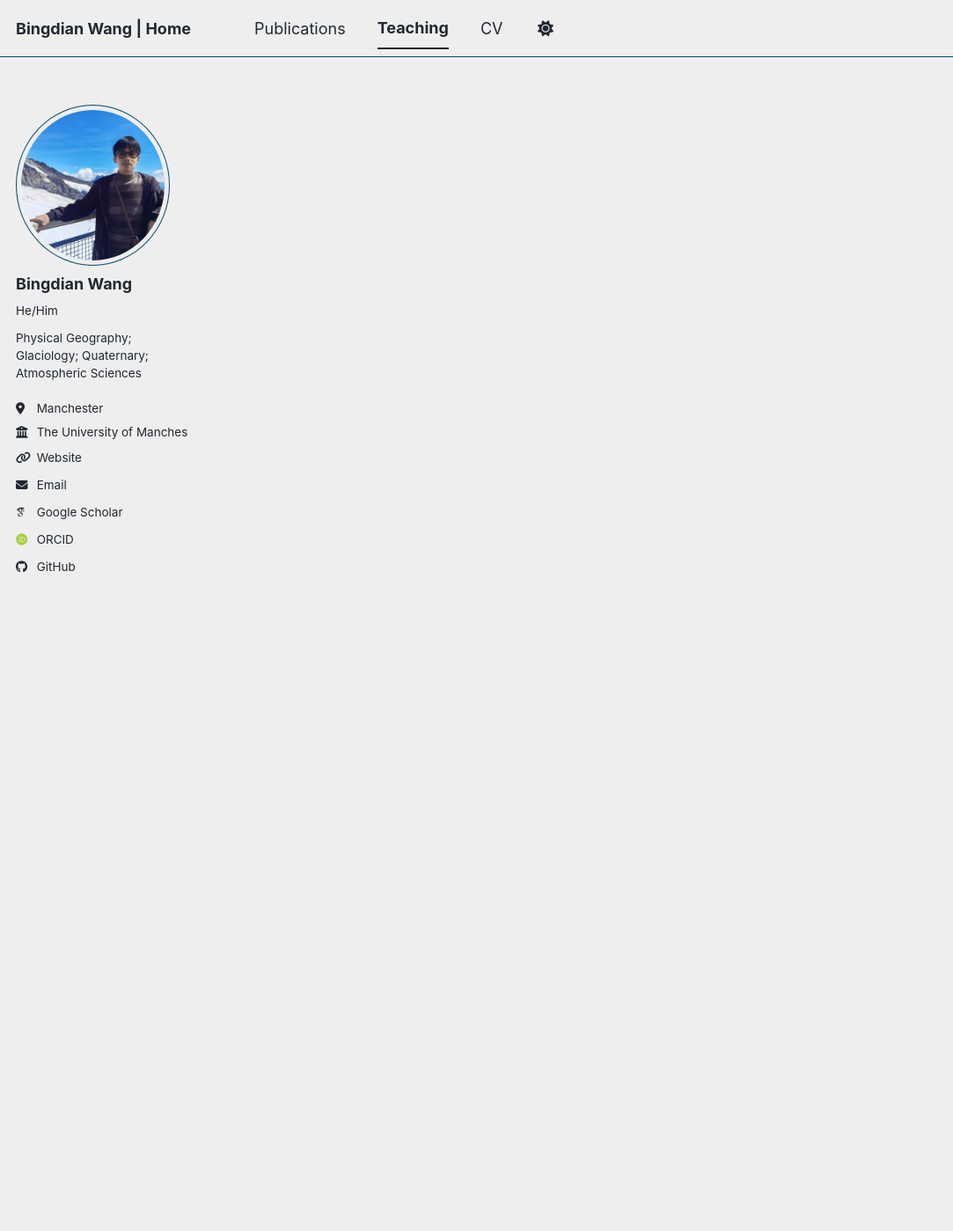
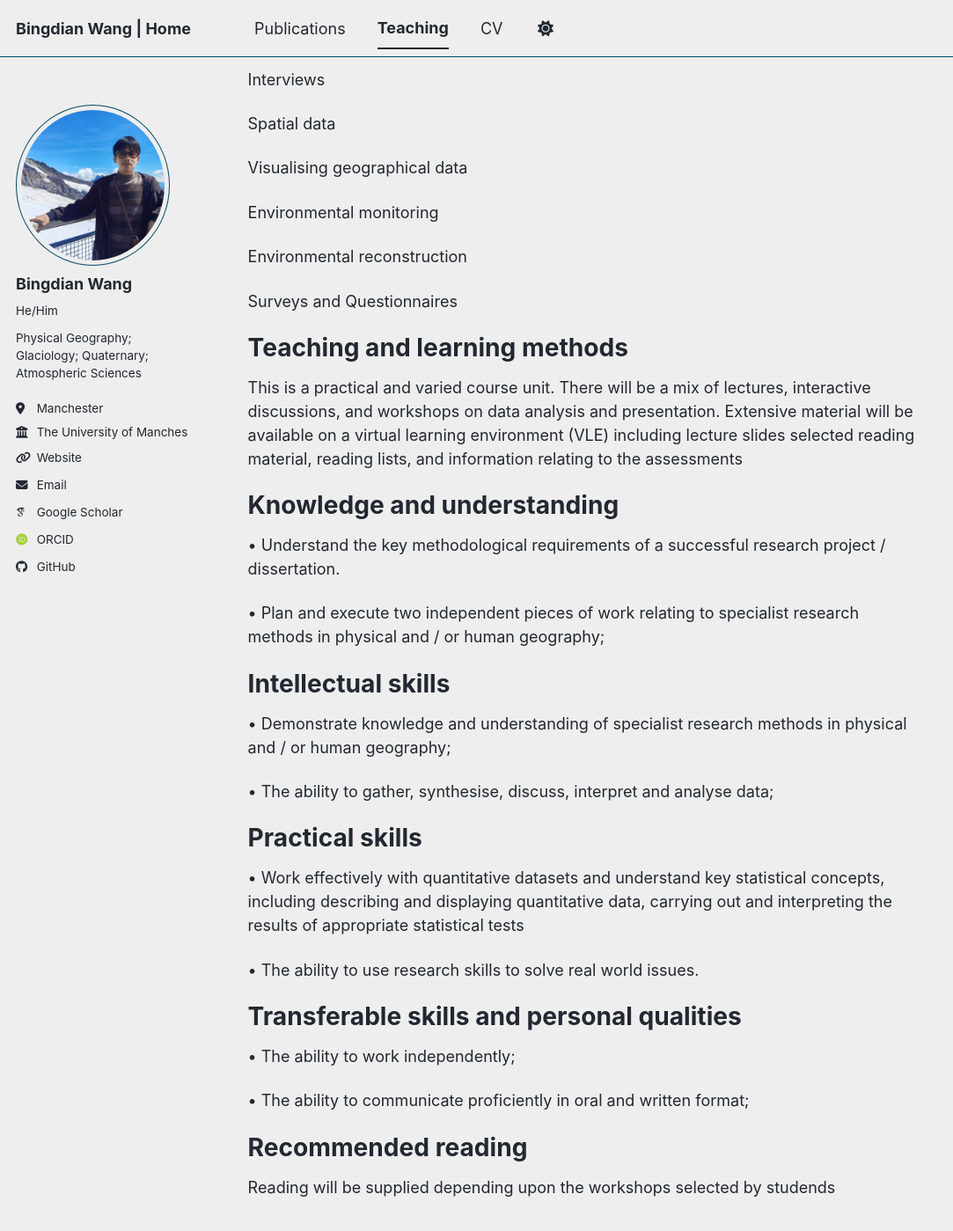
Before and after one commit to zero-gin/zero-gin.github.io, a Jekyll site: the page built from _teaching/GEOG20621.md, in a window 1280 px wide and 1400 px high, scrolled down 1139 px. Shown: the whole window at 88% size, without its empty margins (0-1083 px from the left). Built offline with Jekyll 4.4.1, drawn with Linux system fonts in a browser that asks for light colours; some web fonts are replaced; a script bundle is joined from its source files by our own code; library files that are not in the unit come from our copies; some of the changed text lies outside the part shown.

Commit message:
Update GEOG20621.md

```diff
--- a/_teaching/GEOG20621.md
+++ b/_teaching/GEOG20621.md
@@ -7,3 +7,70 @@ venue: "The University of Manchester"
 date: 2024-01-01
 location: "Manchester"
 ---
+
+# Overview
+Skills for Geographers is here to help you develop your research skills. It will enable you to consider and enhance skills that you are learning through your modules and broader university life, and teach you new research skills to undertake critical real-world enquiry in human and physical geography.
+
+# Aims
+Enable students to recognise and enhance the skills that they have as  Geographers;
+
+Improve skills in oral and written communication, critical thinking and reflection;
+
+Develop geographical research skills in quantitative and qualitative data gathering and interpretation;
+
+Provide training in practical skills and methodologies that are needed to develop a critical and organised approach to the execution and writing up of research project or dissertation.
+
+# Syllabus
+Geographical research and methods training, including statistics. Specific syllabus depends on student selection from range of geographical methods workshops. The module begins with an introduction to research design, outlining the key principles of physical and human geography research. There are then a series of workshops that cover key research methodologies.
+
+For all students:
+
+Quantitative analysis
+
+Students select 2 additional workshops:
+
+Visual methods
+
+Discourse analysis
+
+Ethnography and observation
+
+Interviews
+
+Spatial data
+
+Visualising geographical data
+
+Environmental monitoring
+
+Environmental reconstruction
+
+Surveys and Questionnaires
+
+
+# Teaching and learning methods
+This is a practical and varied course unit. There will be a mix of lectures, interactive discussions, and workshops on data analysis and presentation. Extensive material will be available on a virtual learning environment (VLE) including lecture slides selected reading material, reading lists, and information relating to the assessments
+
+# Knowledge and understanding
+• Understand the key methodological requirements of a successful research project / dissertation.
+
+• Plan and execute two independent pieces of work relating to specialist research methods in physical and / or human geography;
+
+# Intellectual skills
+• Demonstrate knowledge and understanding of specialist research methods in physical and / or human geography;
+
+• The ability to gather, synthesise, discuss, interpret and analyse data;
+
+# Practical skills
+• Work effectively with quantitative datasets and understand key statistical concepts, including describing and displaying quantitative data, carrying out and interpreting the results of appropriate statistical tests
+
+• The ability to use research skills to solve real world issues.
+
+# Transferable skills and personal qualities
+• The ability to work independently;
+
+• The ability to communicate proficiently in oral and written format;
+
+
+# Recommended reading
+Reading will be supplied depending upon the workshops selected by studends
```
